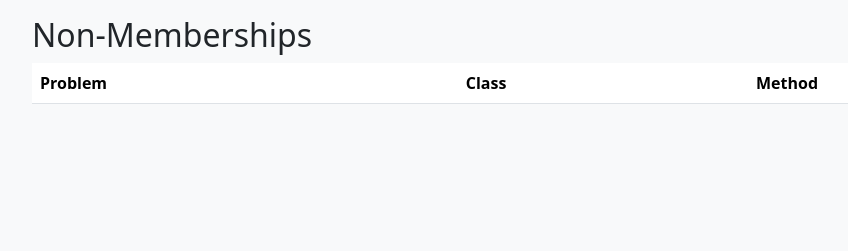
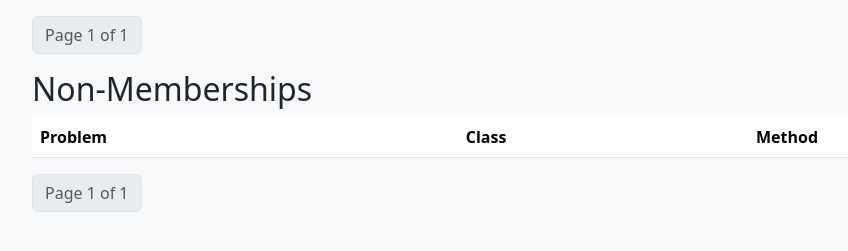
Before and after one commit to turquoise5/ComWeb, a Django app: page /nonmemberships/ in a window 1280 px wide. Shown: the part 239-490 px from the top of the page, without its empty margins (50-898 px from the left). Run offline with Django 5.2, Linux system fonts and the light colour scheme; data that the repository does not hold is empty.

Commit message:
added pagination to memebership and nonmembership views, and fixed method columns in html page

```diff
--- a/comweb/templates/comweb/nonmemberships.html
+++ b/comweb/templates/comweb/nonmemberships.html
@@ -2,7 +2,7 @@
 {% block title %}Non-Memberships{% endblock %}
 {% block content %}
 <h2>Manual Non-Memberships</h2>
-<table class="table table-striped">
+<table class="table table-striped" id="manual">
   <thead>
     <tr>
       <th>Problem</th>
@@ -24,9 +24,25 @@
     {% endfor %}
   </tbody>
 </table>
-
+<nav>
+  <ul class="pagination">
+    {% if manual_nonmemberships.has_previous %}
+      <li class="page-item">
+        <a class="page-link" href="?manual_page={{ manual_nonmemberships.previous_page_number }}#manual">Previous</a>
+      </li>
+    {% endif %}
+    <li class="page-item disabled">
+      <span class="page-link">Page {{ manual_nonmemberships.number }} of {{ manual_nonmemberships.paginator.num_pages }}</span>
+    </li>
+    {% if manual_nonmemberships.has_next %}
+      <li class="page-item">
+        <a class="page-link" href="?manual_page={{ manual_nonmemberships.next_page_number }}#manual">Next</a>
+      </li>
+    {% endif %}
+  </ul>
+</nav>
 <h2>Non-Memberships</h2>
-<table class="table table-striped">
+<table class="table table-striped" id="nonmemberships">
   <thead>
     <tr>
       <th>Problem</th>
@@ -39,9 +55,40 @@
     <tr>
       <td>{{ m.problem.AB }}</td>
       <td>{{ m.com_class.AB }}</td>
-      <td>{{ m.method.NA }}</td>
+      <td>
+        {% if m.method.AB == 'trans' %}
+          {{ m.method.NA }}: {{ m.row1.problem.AB }} ∉ {{ m.row1.com_class.AB }} ⊇ {{ m.row2.lower.AB }}
+        {% elif m.method.AB == 'manual' %}
+          {{ m.method.NA }}
+          {% if m.method.manual_references.exists %}
+            ; see
+            {% for ref in m.method.manual_references.all %}
+              {{ ref.locator }} of [<a href="{{ ref.doi }}" target="_blank">{{ ref.DE }}</a>]{% if not forloop.last %}, {% endif %}
+            {% endfor %}
+          {% endif %}
+        {% else %}
+          {{ m.method.NA }}
+        {% endif %}
+      </td>
     </tr>
     {% endfor %}
   </tbody>
 </table>
+<nav>
+  <ul class="pagination">
+    {% if nonmemberships.has_previous %}
+      <li class="page-item">
+        <a class="page-link" href="?all_page={{ nonmemberships.previous_page_number }}#nonmemberships">Previous</a>
+      </li>
+    {% endif %}
+    <li class="page-item disabled">
+      <span class="page-link">Page {{ nonmemberships.number }} of {{ nonmemberships.paginator.num_pages }}</span>
+    </li>
+    {% if nonmemberships.has_next %}
+      <li class="page-item">
+        <a class="page-link" href="?all_page={{ nonmemberships.next_page_number }}#nonmemberships">Next</a>
+      </li>
+    {% endif %}
+  </ul>
+</nav>
 {% endblock %}
--- a/comweb/views.py
+++ b/comweb/views.py
@@ -2,6 +2,9 @@ from django.shortcuts import render
 from django.http import HttpResponse, JsonResponse
 from comweb.models import *
 from django.core.paginator import Paginator
+
+# JANA ADD PAGINATION TO EVERY VIEW
+
 
 def home(request):
     return render(request, "comweb/home.html")
@@ -109,9 +112,10 @@ def mmg_view(request):
     return render(request, "comweb/mmg.html", context)
 
 def problems_view(request):
-    problems = Problem.objects.select_related('TY').all().order_by('NA')
+    problems = Problem.objects.select_related('TY').all()
+
     co_map = {p.id: p.co_problem for p in problems if not p.co}
-    ordered_problems =[]
+    ordered_problems = []
     for p in problems:
         if not p.co:
             ordered_problems.append(p)
@@ -121,19 +125,38 @@ def problems_view(request):
 
 
 def memberships_view(request):
-    manual_memberships = ManualMembership.objects.select_related('problem', 'com_class').prefetch_related('references').all()
-    memberships = Membership.objects.select_related('problem', 'com_class', 'method', 'row1', 'row2').all()
+    manual_memberships = ManualMembership.objects.select_related('problem', 'com_class').prefetch_related('references').all().order_by('id')
+    memberships = Membership.objects.select_related('problem', 'com_class', 'method', 'row1', 'row2').all().order_by('id')
+    # ADD PAGINATION
+
+    manual_page_number = request.GET.get('manual_page', 1)
+    all_page_number = request.GET.get('all_page', 1)
+    manual_paginator = Paginator(manual_memberships, 50)
+    all_paginator = Paginator(memberships, 50)
+    manual_memberships_page = manual_paginator.get_page(manual_page_number)
+    memberships_page = all_paginator.get_page(all_page_number)
+
+
     return render(request, "comweb/memberships.html", {
-        "manual_memberships": manual_memberships,
-        "memberships": memberships,
+        "manual_memberships": manual_memberships_page,
+        "memberships": memberships_page,
     })
 
 def nonmemberships_view(request):
-    manual_nonmemberships = ManualNonMembership.objects.select_related('problem', 'com_class').prefetch_related('references').all()
-    nonmemberships = NonMembership.objects.select_related('problem', 'com_class', 'method', 'row1', 'row2').all()
+    # add pagination
+    manual_nonmemberships = ManualNonMembership.objects.select_related('problem', 'com_class').prefetch_related('references').all().order_by('id')
+    nonmemberships = NonMembership.objects.select_related('problem', 'com_class', 'method', 'row1', 'row2').all().order_by('id')
+
+    manual_page_number = request.GET.get('manual_page', 1)
+    all_page_number = request.GET.get('all_page', 1)
+    manual_paginator = Paginator(manual_nonmemberships, 50)
+    all_paginator = Paginator(nonmemberships, 50)
+    manual_nonmemberships_page = manual_paginator.get_page(manual_page_number)
+    nonmemberships_page = all_paginator.get_page(all_page_number)
+
     return render(request, "comweb/nonmemberships.html", {
-        "manual_nonmemberships": manual_nonmemberships,
-        "nonmemberships": nonmemberships,
+        "manual_nonmemberships": manual_nonmemberships_page,
+        "nonmemberships": nonmemberships_page,
     })
 
 def noninclusions_view(request):
```
Also changed, not shown: comweb/templates/comweb/memberships.html (+52 -3 lines).
